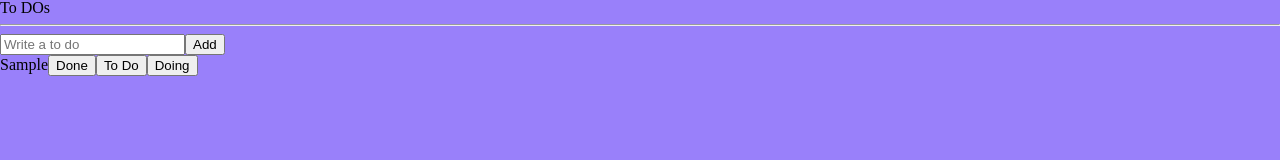
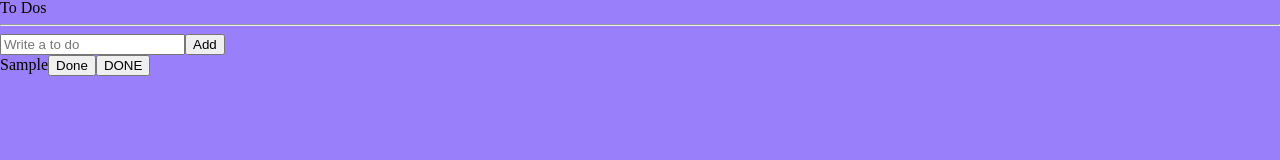
Before and after one commit to guqtls14/nomadreact, a React (Vite) app: page / in a window 1280 px wide. Both pictures are taken after typing "Sample" into the empty fields and a click on the button "Add". Shown: the top 160 px of the page. Built offline with nearby package versions, Linux system fonts and the light colour scheme; a web font is replaced by a local one.

Commit message:
category1 콜백함수이용해서 인자전달

```diff
--- a/src/components/ToDo.tsx
+++ b/src/components/ToDo.tsx
@@ -1,12 +1,22 @@
 import { IToDo } from "../atoms";
 
-const ToDo = ({ text }: IToDo) => {
+const ToDo = ({ text, category }: IToDo) => {
+  const onClick = (newCategory: IToDo["category"]) => {
+    console.log("i go m ", newCategory);
+  };
+
   return (
     <li>
       {text}
-      <button>Done</button>
-      <button>To Do</button>
-      <button>Doing</button>
+      {category !== "DOING" && (
+        <button onClick={() => onClick("DOING")}>Done</button>
+      )}
+      {category !== "TO_DO" && (
+        <button onClick={() => onClick("TO_DO")}>TO_DO</button>
+      )}
+      {category !== "DONE" && (
+        <button onClick={() => onClick("DONE")}>DONE</button>
+      )}
     </li>
   );
 };
--- a/src/components/TodoList.tsx
+++ b/src/components/TodoList.tsx
@@ -11,7 +11,7 @@
 
   return (
     <div>
-      <h1>To DOs</h1>
+      <h1>To Dos</h1>
       <hr />
 
       <CreateToDo />
```
